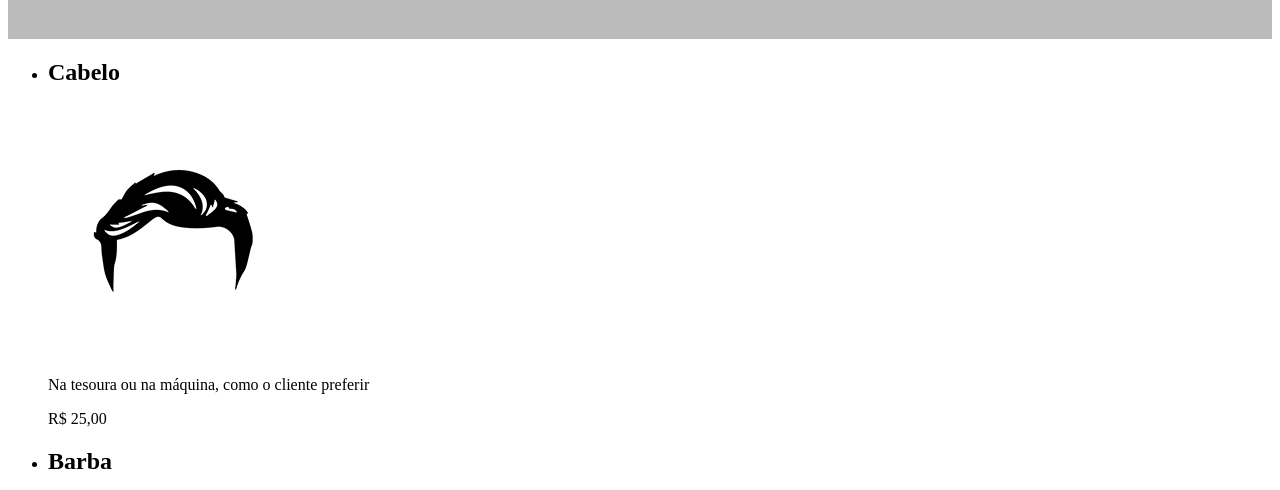
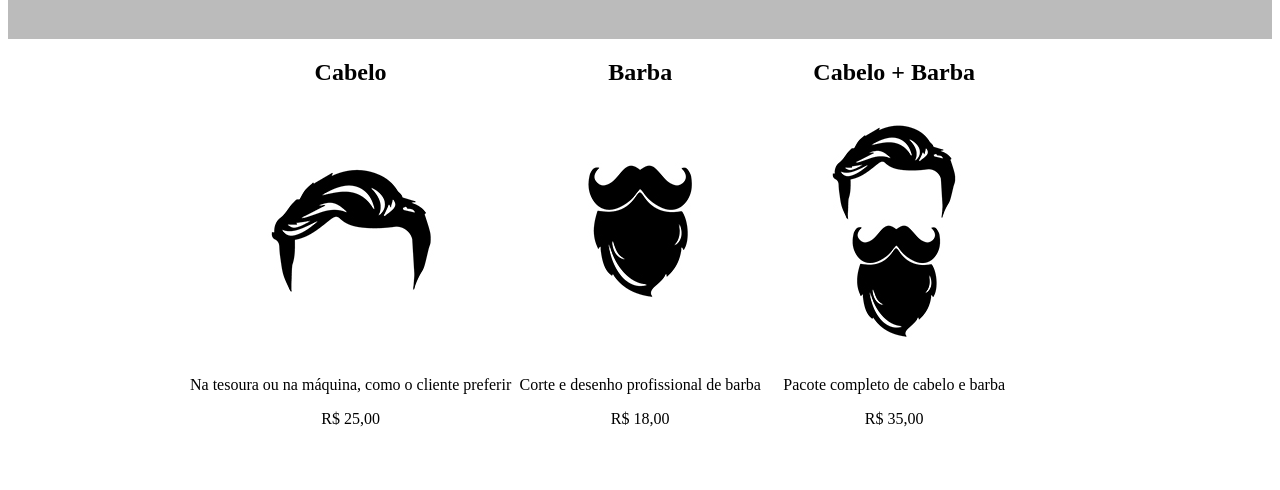
Before and after one commit to JoaoCEEP/BarbeariaAlura, a plain HTML site: page produtos.html in a window 1280 px wide. Shown: the part 310-800 px from the top of the page. Drawn offline with Linux system fonts and the light colour scheme.

Commit message:
Update produtos.css

```diff
--- a/produtos.css
+++ b/produtos.css
@@ -27,3 +27,13 @@ nav a {
 	font-size: 22px;
 	text-decoration: none;
 }
+
+.produtos {
+	width: 940px;
+	margin: 0 auto;
+}
+
+.produtos li {
+	display: inline-block;
+	text-align: center;
+}
```
